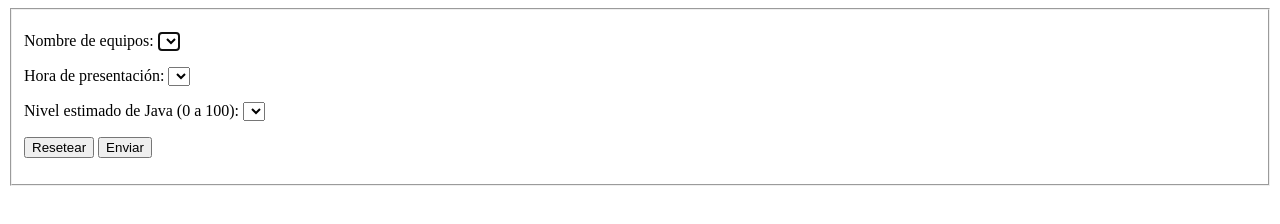
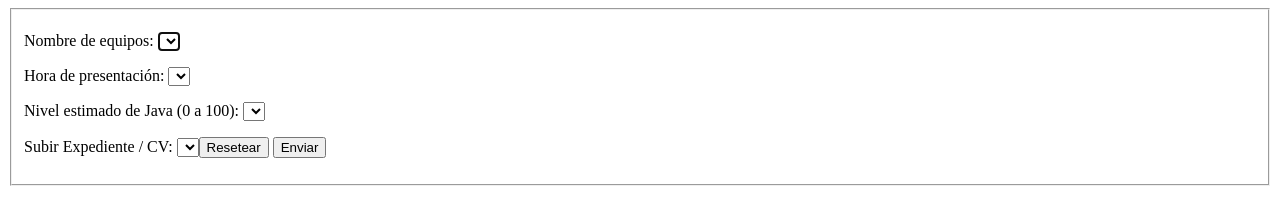
Before and after one commit to hugogazquez/hugogazquez.github.io, a plain HTML site: page form_inscripcion.html in a window 1280 px wide. Drawn offline with Linux system fonts and the light colour scheme.

Commit message:
Update form_inscripcion.html

```diff
--- a/form_inscripcion.html
+++ b/form_inscripcion.html
@@ -33,8 +33,13 @@
         <select name="pdf" id="pdf" type="file" accept=".pdf">
         </p>
         <p>
+        <label for="pdf">Subir Expediente / CV: </label>
+        <select name="pdf" id="pdf" type="file" accept=".pdf">
+        </p>
+        <p>
     <input type="reset" name="Resetear" value="Resetear">
     <input type="submit" name="Enviar" value="Enviar">
+        </p>
         </select>
     </form>
   </fieldset>
```
